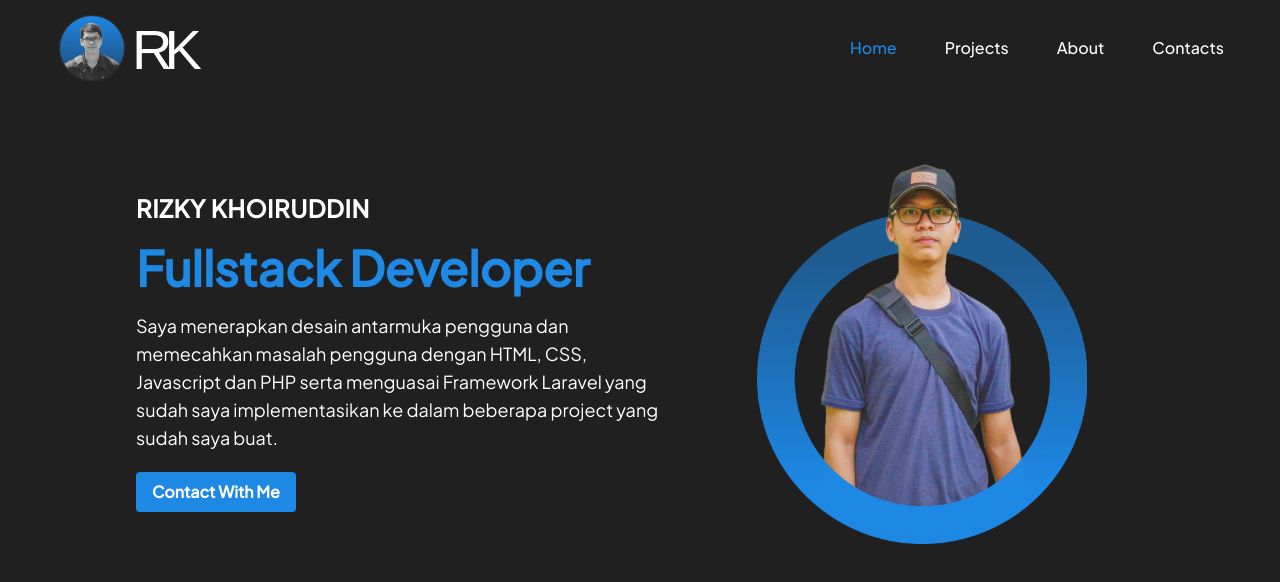
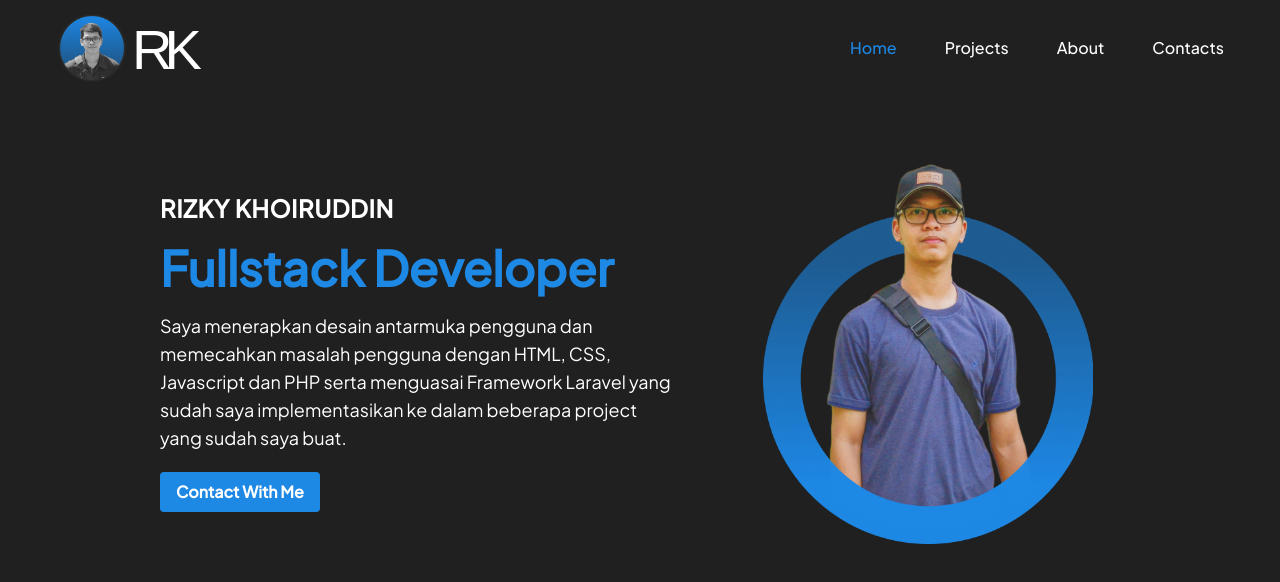
Before and after one commit to Fallcruz/Portfolio, a Next.js app: page / in a window 1280 px wide. Shown: the top 582 px of the page. Built offline with nearby package versions, Linux system fonts and the light colour scheme; a web font is replaced by a local one.

Commit message:
02/12/2023

```diff
--- a/app/components/Jumbotron.js
+++ b/app/components/Jumbotron.js
@@ -4,7 +4,7 @@ import React from 'react'
 
 function Header() {
     return (
-        <div className='flex lg:flex-row flex-col-reverse lg:px-4 px-0 mt-6 lg:gap-0 gap-12'>
+        <div className='flex lg:flex-row flex-col-reverse lg:px-4 px-0 lg:ms-6 ms-0 mt-6 lg:gap-0 gap-12'>
             <div className='flex flex-col basis-[50%] items-start justify-center lg:ms-10 ms-0 me-0 gap-5'>
                 <h3 className='text-2xl font-semibold uppercase tracking-wide'>Rizky Khoiruddin</h3>
                 <h1 className='text-blue text-5xl font-bold'>Fullstack Developer</h1>
```
